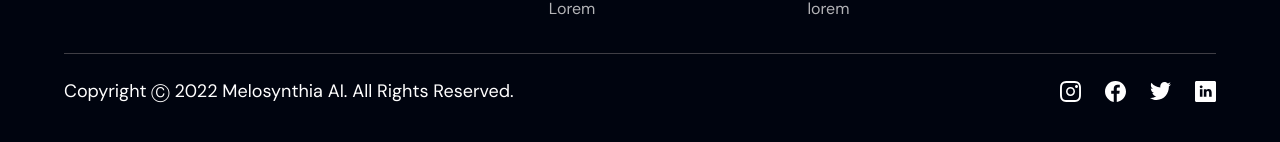
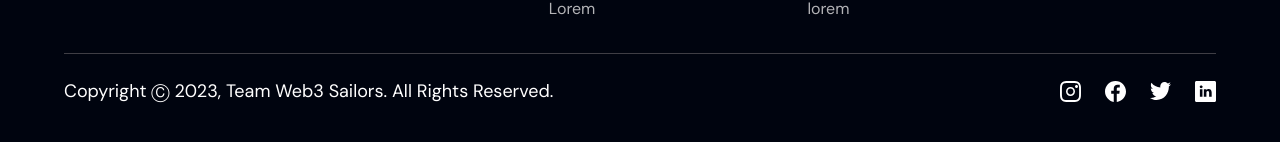
Before and after one commit to AYUSHMAN0503/MeloSynthiaAI, a React (Vite) app in the folder CLIENT/: page / in a window 1280 px wide. Shown: the part 1022-1164 px from the top of the page. Built offline with nearby package versions, Linux system fonts and the light colour scheme; the HTML template or start-up script is replaced by a standard one.

Commit message:
some minor changes

```diff
--- a/CLIENT/src/Components/navbar/Footer.tsx
+++ b/CLIENT/src/Components/navbar/Footer.tsx
@@ -41,7 +41,7 @@ const Footer = () => (
 
     <div className="w-full flex justify-between items-center md:flex-row flex-col pt-6 border-t-[1px] border-t-[#3F3E45]">
       <p className="font-poppins font-normal text-center text-[18px] leading-[27px] text-white">
-        Copyright Ⓒ 2022 Melosynthia AI. All Rights Reserved.
+        Copyright Ⓒ 2023, Team Web3 Sailors. All Rights Reserved.
       </p>
 
       <div className="flex flex-row md:mt-0 mt-6">
```
